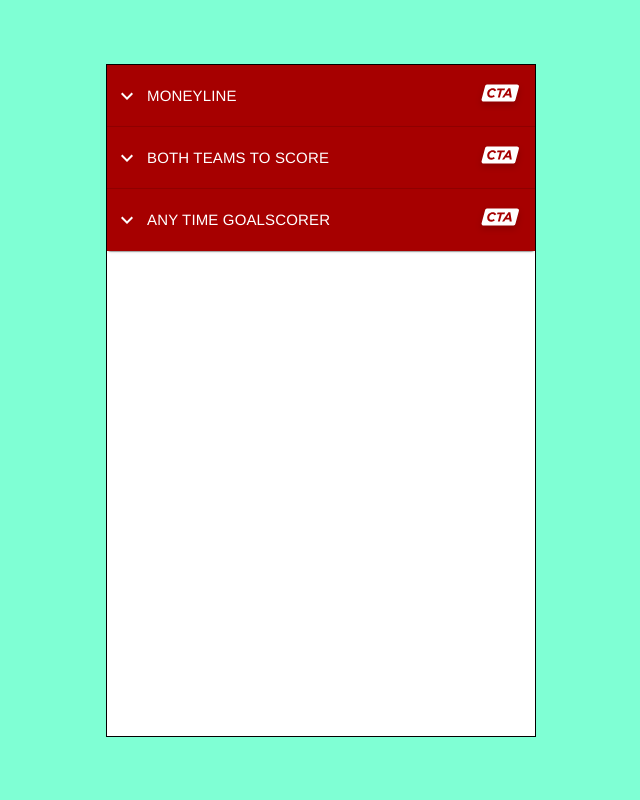
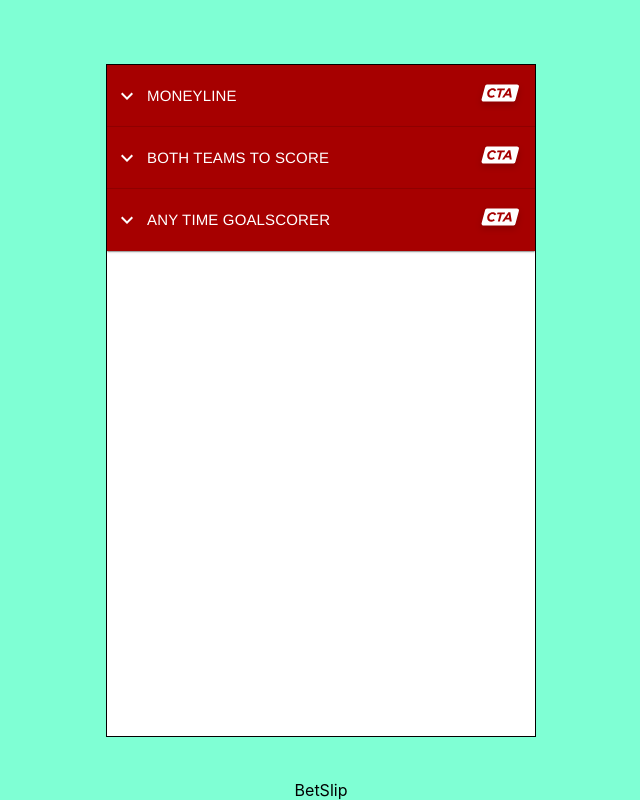
Before and after one commit to orioch/BetSlip, a React (Create React App) app: page / in a window 1280 px wide. Shown: the whole page, without its empty margins (319-959 px from the left). Built offline with nearby package versions, Linux system fonts and the light colour scheme.

Commit message:
create the component and stick it to the bottom

```diff
--- a/src/App.js
+++ b/src/App.js
@@ -1,5 +1,6 @@
 import MarketSelection from "./pages/MarketSelection";
 import "./css/app.css";
+import BetSlip from "./components/Betslip/BetSlip";
 
 function App() {
   return (
--- /dev/null
+++ b/src/components/Betslip/BetSlip.jsx
@@ -0,0 +1,5 @@
+import React from "react";
+import "../../css/betSlip.css";
+export default function BetSlip() {
+  return <div className="betslip">BetSlip</div>;
+}
--- /dev/null
+++ b/src/css/betSlip.css
@@ -0,0 +1,4 @@
+.betslip {
+  position: fixed;
+  bottom: 0;
+}
--- a/src/pages/MarketSelection.jsx
+++ b/src/pages/MarketSelection.jsx
@@ -1,4 +1,5 @@
 import React from "react";
+import BetSlip from "../components/Betslip/BetSlip";
 import MarketAccordion from "../components/MarketAccordion";
 import "../css/marketSelection.css";
 
@@ -46,6 +47,7 @@ export default function MarketSelection() {
       {data.map((accordion, index) => (
         <MarketAccordion key={index} {...accordion} />
       ))}
+      <BetSlip />
     </div>
   );
 }
```
